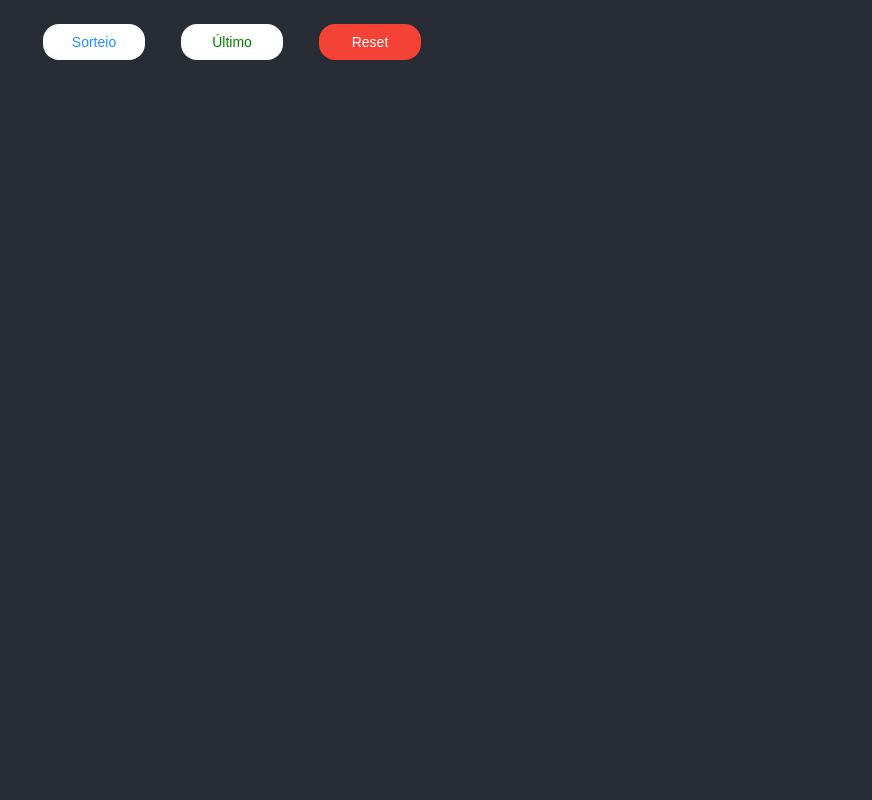
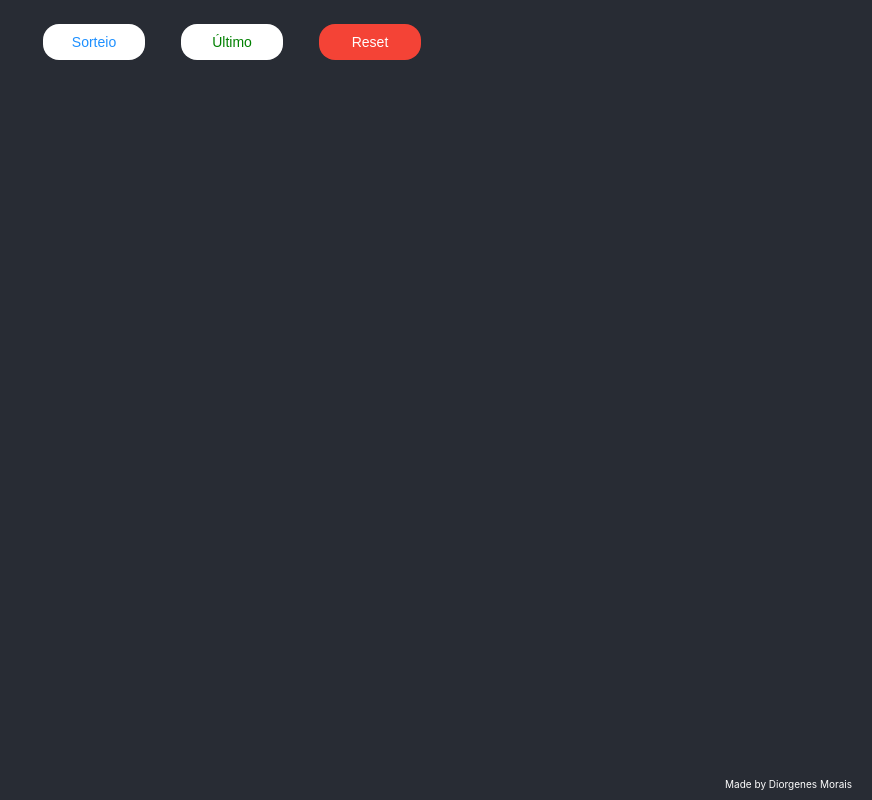
Before and after one commit to diorgenesmorais/prayer-family, a React (Create React App) app in the folder client/: page / in a window 1280 px wide. Shown: the whole page, without its empty margins (408-1280 px from the left). Built offline with nearby package versions, Linux system fonts and the light colour scheme.

Commit message:
feat: add made by

```diff
--- a/client/src/App.css
+++ b/client/src/App.css
@@ -64,3 +64,19 @@
 .message {
   font-size: 48px;
 }
+
+.made-by {
+  position: fixed;
+  right: 20px;
+  bottom: 0;
+  width: 100%;
+  color: white;
+  text-align: right;
+  padding: 10px 0;
+  font-size: 10px;
+}
+
+.name-effect {
+  position: relative;
+  display: inline-block;
+}
--- a/client/src/App.js
+++ b/client/src/App.js
@@ -36,10 +36,13 @@ function App() {
           <button className='btn btn-reset' onClick={() => handleControl('/reset')}>Reset</button>
         </div>
         <div>
-          <p className='chosen-one'>{name}</p>
+          <div className='name-effect'>
+            <p className='chosen-one'>{name}</p>
+          </div>
           <p className='message'>{message}</p>
         </div>
       </header>
+      <span className='made-by'>Made by Diorgenes Morais</span>
     </div>
   );
 }
```
